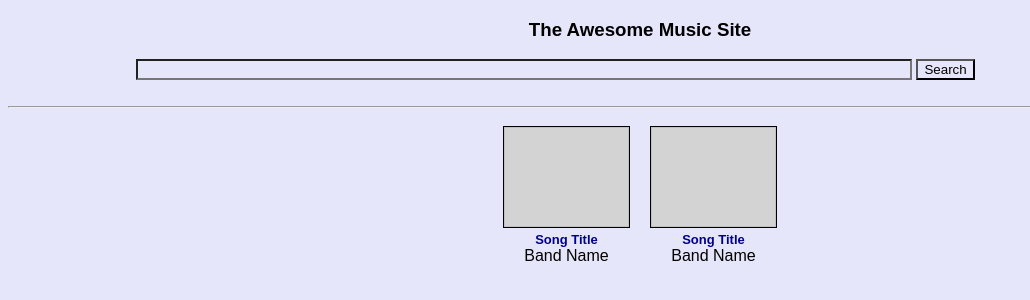
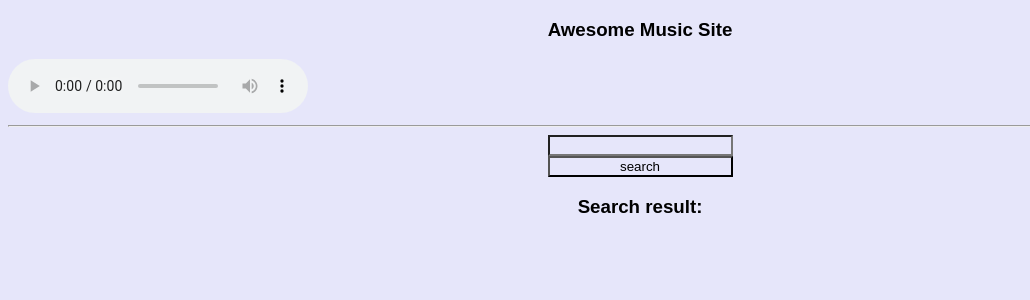
Before and after one commit to Momentum-Team-20/mytunes-JQS787, a website: page index.html in a window 1280 px wide. Shown: the whole page, without its empty margins (0-1030 px from the left). Drawn offline with Linux system fonts and the light colour scheme.

Commit message:
audio in my tunes

```diff
--- a/index.html
+++ b/index.html
@@ -4,33 +4,42 @@
   <meta charset="UTF-8">
   <meta name="viewport" content="width=device-width, initial-scale=1.0">
   <link rel="stylesheet" href="styles.css">
+  <script src="package.json"></script>
   <script src="main.js" defer></script>
   <title>Music Search</title>
 </head>
 <body>
   <header>
-  <h3>
-    The Awesome Music Site
-  </h3>
+    <h3>Awesome Music Site</h3>
   </header>
-  <section id="search-bar">
-    <input type="text" class="search-input">
 
-    <input type="button" value="Search">
+  <section class="player">
+    <audio class="music-player" controls="controls" src="" value="" autoplay></audio>
   </section>
-  <br>
-  <hr>
-  <section id="music-container">
-    <div class="music-cards">
-      <img href="">
-      <div class="song-title">Song Title</div>
-      <div class="band-name">Band Name</div>
-    </div>
-    <div class="music-cards">
-      <img href="">
-      <div class="song-title">Song Title</div>
-      <div class="band-name">Band Name</div>
-    </div>
+
+ <hr>
+
+  <section class="search">
+
+    <form class="search-form">
+     <input class="searchname" id="searchname" type="text" name="search"
+     value="">
+     <button type="submit" id="search".png">search</button>
+    </form>
+
+
   </section>
+
+  <h3>Search result:</h3>
+  <div class="result-show">
+
+
+  <section>
+
+  </section>
+
+</div>
+</div>
+
 </body>
 </html>
--- a/main.js
+++ b/main.js
@@ -0,0 +1,56 @@
+let form = document.querySelector(".search-form")
+let resultShow = document.querySelector(".result-show")
+let button = document.querySelector("searchButton")
+let input = document.querySelector(".searchname")
+let audio = document.querySelector("audio")
+let miNombre = ("jose");
+console.log(form)
+
+
+console.log(audio)
+
+form.addEventListener("submit", function(event) {
+    event.preventDefault()
+
+    let searchText = document.querySelector("#searchname").value
+
+    console.log("searchText", searchText)
+
+    resultShow.textContent = ""
+
+fetch(`https://itunes.apple.com/search?term=${searchText}`)
+.then (function (data){
+    return data.json()
+})
+.then (function(json) {
+    console.log(json)
+
+    for (var i = 0; i < json.results.length; i++) {
+        let name = json.results[i].artistName
+        let img = json.results[i].artworkUrl100
+        let songName = json.results[i].collectionName
+        let audio2 = json.results[i].previewUrl
+
+        let show = `
+        <div class = "song">
+            <img src="${img}" value= "${audio2}" alt="">
+            <h3> ${name} </h3>
+            <h2> ${songName} </h2>
+            <audio controls class = "play">
+            <source value="" src="${audio2}" type="audio/mpeg">
+        </div>
+        `
+
+        resultShow.insertAdjacentHTML("beforeEnd", show)
+    }
+})
+})
+
+resultShow.addEventListener("click", function (click) {
+    let img = document.querySelectorAll("img")
+    if (click.target && click.target.nodeName === "IMG")
+    audio.src = click.target.getAttribute("value")
+    console.log("audio", audio.src)
+
+
+})
--- a/styles.css
+++ b/styles.css
@@ -3,50 +3,31 @@
     background-color: lavender;
 }
 
+
 h3 {
     text-align: center;
-    text-size-adjust: 40;
+    text-size-adjust: 20;
 
 
 
 }
 
-#search-bar {
+.search-form {
 
-    display:-ms-inline-grid;
-     margin-left: 10vw;
-    margin-right: 10vw;
-}
+    display:grid;
+    justify-content: center;
 
-.search-input {
-    width: 60vw;
+    align-items: center;
+    color: blue;
+
+
+
+
 
 }
 
 
-
-
-#music-container {
-    display: flex;
-    flex: wrap;
-    justify-content: center;
+.text {
+    color: crimson;
 
 }
-
-.music-cards {
-    text-align: center;
-    padding: 10px;
-}
-
-img {
-    height: 100px;
-    width: 125px;
-    border: 1px solid black;
-    background-color: lightgray;
-}
-
-.song-title {
-    font-size: small;
-    font-weight: bold;
-    color: darkblue;
-}
```
